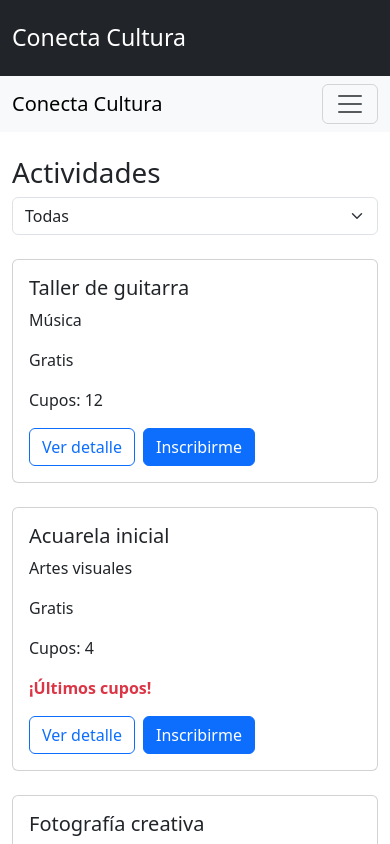
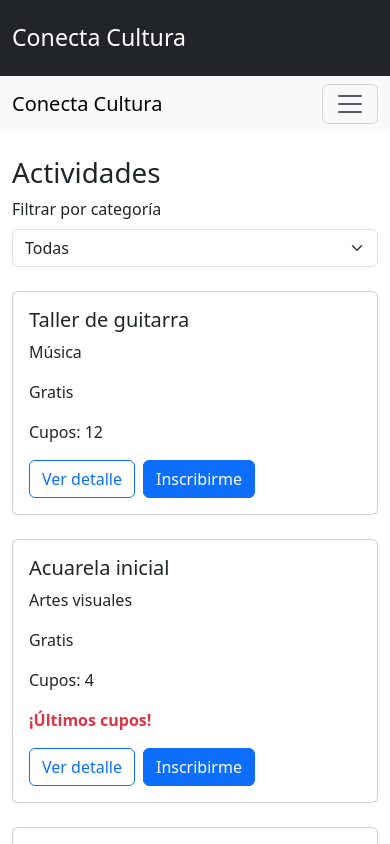
Before and after one commit to mrg722/CONECTA-CULTURA, a React (Vite) app: page /actividades in a window 390 px wide. Shown: the top 844 px of the page. Built offline with nearby package versions, Linux system fonts and the light colour scheme.

Commit message:
Usar contenedor responsivo de React Bootstrap en actividades

```diff
--- a/src/pages/Actividades.jsx
+++ b/src/pages/Actividades.jsx
@@ -1,4 +1,5 @@
 import { useState } from "react";
+import { Container } from "react-bootstrap";
 import Cartelera from "./Cartelera";
 
 function Actividades({ actividades, onInscribir }) {
@@ -12,10 +13,14 @@ function Actividades({ actividades, onInscribir }) {
         );
 
   return (
-    <main className="container py-4">
+    <Container as="main" className="py-4">
       <h1>Actividades</h1>
 
+      <label className="form-label" htmlFor="filtro-categoria">
+        Filtrar por categoría
+      </label>
       <select
+        id="filtro-categoria"
         className="form-select mb-4"
         value={categoria}
         onChange={(evento) => setCategoria(evento.target.value)}
@@ -32,7 +37,7 @@ function Actividades({ actividades, onInscribir }) {
         actividades={actividadesFiltradas}
         onInscribir={onInscribir}
       />
-    </main>
+    </Container>
   );
 }
 
```
